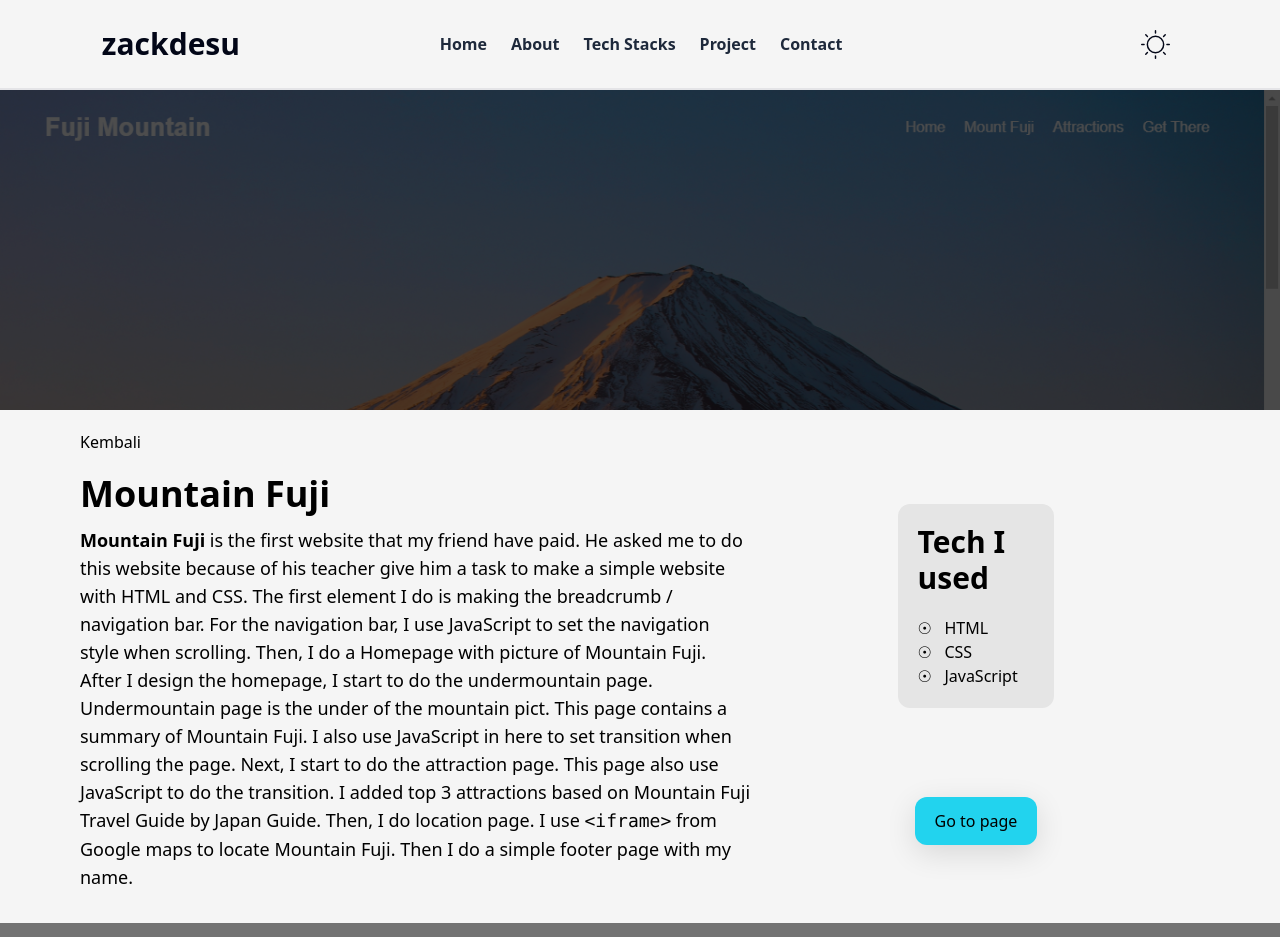
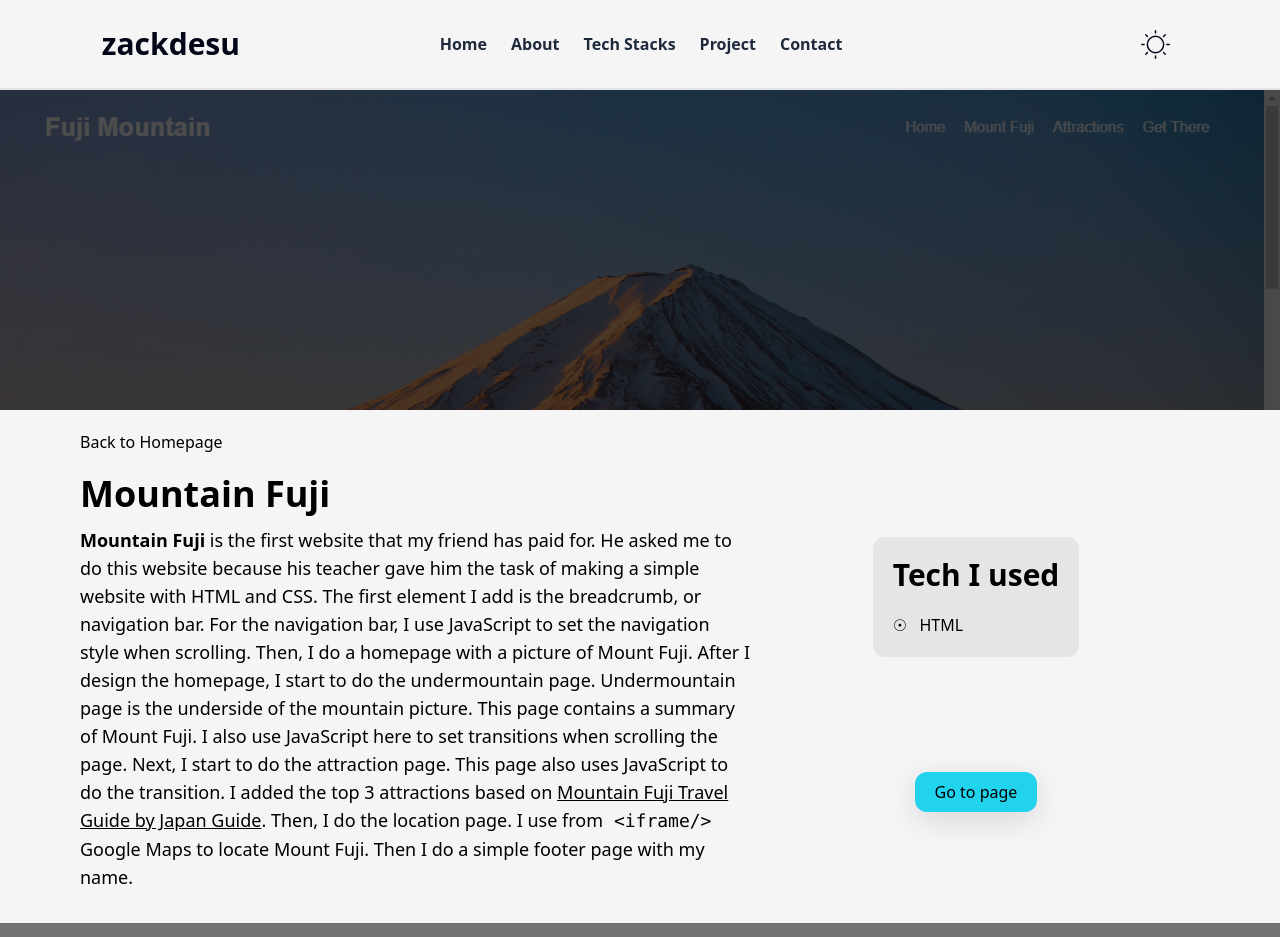
Before and after one commit to zackdesu/portfolio, a Next.js app: page /mountainfuji in a window 1280 px wide. Shown: the top 937 px of the page. Built offline with nearby package versions, Linux system fonts and the light colour scheme.

Commit message:
mount fuji detail page

```diff
--- a/app/mountainfuji/page.jsx
+++ b/app/mountainfuji/page.jsx
@@ -1,70 +1,35 @@
-import Image from "next/image";
+import Details from "@/components/details";
+import React from "react";
 import Link from "next/link";
-import React from "react";
 
 const Page = () => {
-  const codeIframe = "<iframe>";
   return (
-    <>
-      <div className="w-[100%] h-80 bg-black">
-        <Image
-          src="/img/project/mountfuji.png"
-          style={{
-            objectFit: "cover",
-            width: "100%",
-            height: "100%",
-            objectPosition: "top",
-            opacity: "30%",
-          }}
-          width={1500}
-          height={1500}
-          alt="Mountain Fuji"
-        />
-      </div>
-      <div className="mx-20 mt-5">
-        <Link href="/">Kembali</Link>
-      </div>
-      <div className="mx-20 my-5 flex">
-        <div className="w-[60%]">
-          <h1>Mountain Fuji</h1>
-          <p className="my-3 text-lg">
-            <b>Mountain Fuji</b> is the first website that my friend have paid.
-            He asked me to do this website because of his teacher give him a
-            task to make a simple website with HTML and CSS. The first element I
-            do is making the breadcrumb / navigation bar. For the navigation
-            bar, I use JavaScript to set the navigation style when scrolling.
-            Then, I do a Homepage with picture of Mountain Fuji. After I design
-            the homepage, I start to do the undermountain page. Undermountain
-            page is the under of the mountain pict. This page contains a summary
-            of Mountain Fuji. I also use JavaScript in here to set transition
-            when scrolling the page. Next, I start to do the attraction page.
-            This page also use JavaScript to do the transition. I added top 3
-            attractions based on{" "}
-            <Link href={"https://japan-guide.com/"}>
-              Mountain Fuji Travel Guide by Japan Guide
-            </Link>
-            . Then, I do location page. I use <code>{codeIframe}</code> from
-            Google maps to locate Mountain Fuji. Then I do a simple footer page
-            with my name.
-          </p>
-        </div>
-        <div className="w-[40%] flex flex-col justify-around">
-          <ul className="bg-neutral-200 rounded-xl w-[35%] mx-auto p-5 font-medium">
-            <h2 className="mb-5">Tech I used</h2>
-            <li> &#9737; &nbsp; HTML</li>
-            <li> &#9737; &nbsp; CSS</li>
-            <li> &#9737; &nbsp; JavaScript</li>
-          </ul>
-          <div className="my-5 mx-auto text-center w-[35%]">
-            <Link href="https://mountainfujisite.netlify.app" target={"_blank"}>
-              <button className="px-5 py-3 bg-cyan-400 rounded-xl mx-auto">
-                Go to page
-              </button>
-            </Link>
-          </div>
-        </div>
-      </div>
-    </>
+    <Details
+      img="/img/project/mountfuji"
+      href="https://mountainfujisite.netlify.app"
+      title="Mountain Fuji"
+      desc={
+        <>
+          is the first website that my friend has paid for. He asked me to do
+          this website because his teacher gave him the task of making a simple
+          website with HTML and CSS. The first element I add is the breadcrumb,
+          or navigation bar. For the navigation bar, I use JavaScript to set the
+          navigation style when scrolling. Then, I do a homepage with a picture
+          of Mount Fuji. After I design the homepage, I start to do the
+          undermountain page. Undermountain page is the underside of the
+          mountain picture. This page contains a summary of Mount Fuji. I also
+          use JavaScript here to set transitions when scrolling the page. Next,
+          I start to do the attraction page. This page also uses JavaScript to
+          do the transition. I added the top 3 attractions based on{" "}
+          <Link href={"https://japan-guide.com/"} className="underline">
+            Mountain Fuji Travel Guide by Japan Guide
+          </Link>
+          . Then, I do the location page. I use from<code>{" <iframe/> "}</code>
+          Google Maps to locate Mount Fuji. Then I do a simple footer page with
+          my name.
+        </>
+      }
+    />
   );
 };
 
```
